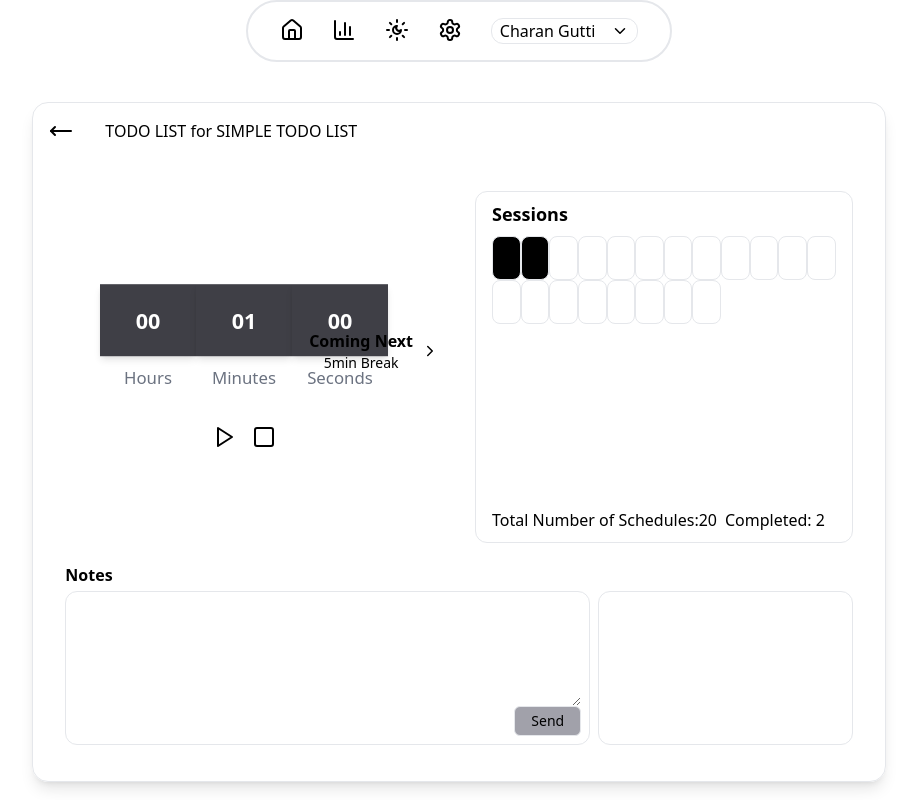
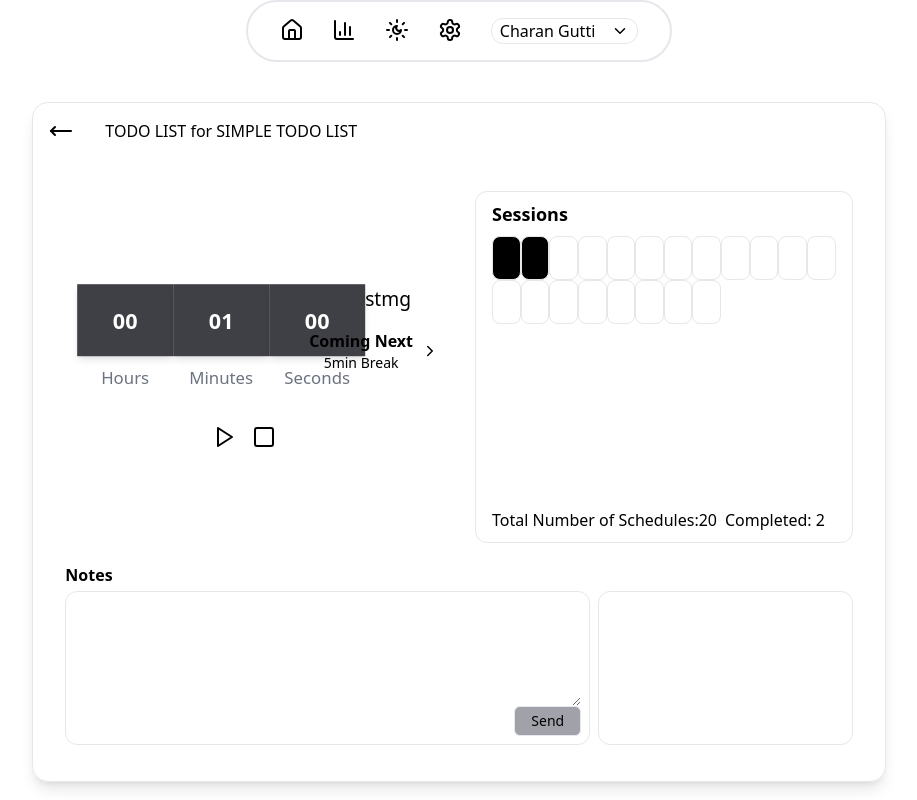
Before and after one commit to g-charan/Todo_app, a Next.js app in the folder todo_app/: page /pages/timer in a window 1280 px wide. Shown: the whole page, without its empty margins (181-1098 px from the left). Built offline with nearby package versions, Linux system fonts and the light colour scheme.

Commit message:
Second commit

```diff
--- a/todo_app/app/pages/timer/page.tsx
+++ b/todo_app/app/pages/timer/page.tsx
@@ -359,6 +359,7 @@ const page = () => {
                   setTime={setTime}
                   setPercentage={setPercentage}
                 />
+                stmg
               </div>
               <div className=" flex justify-center py-2 gap-4 mt-5 mr-5">
                 {isRunning ? (
```
